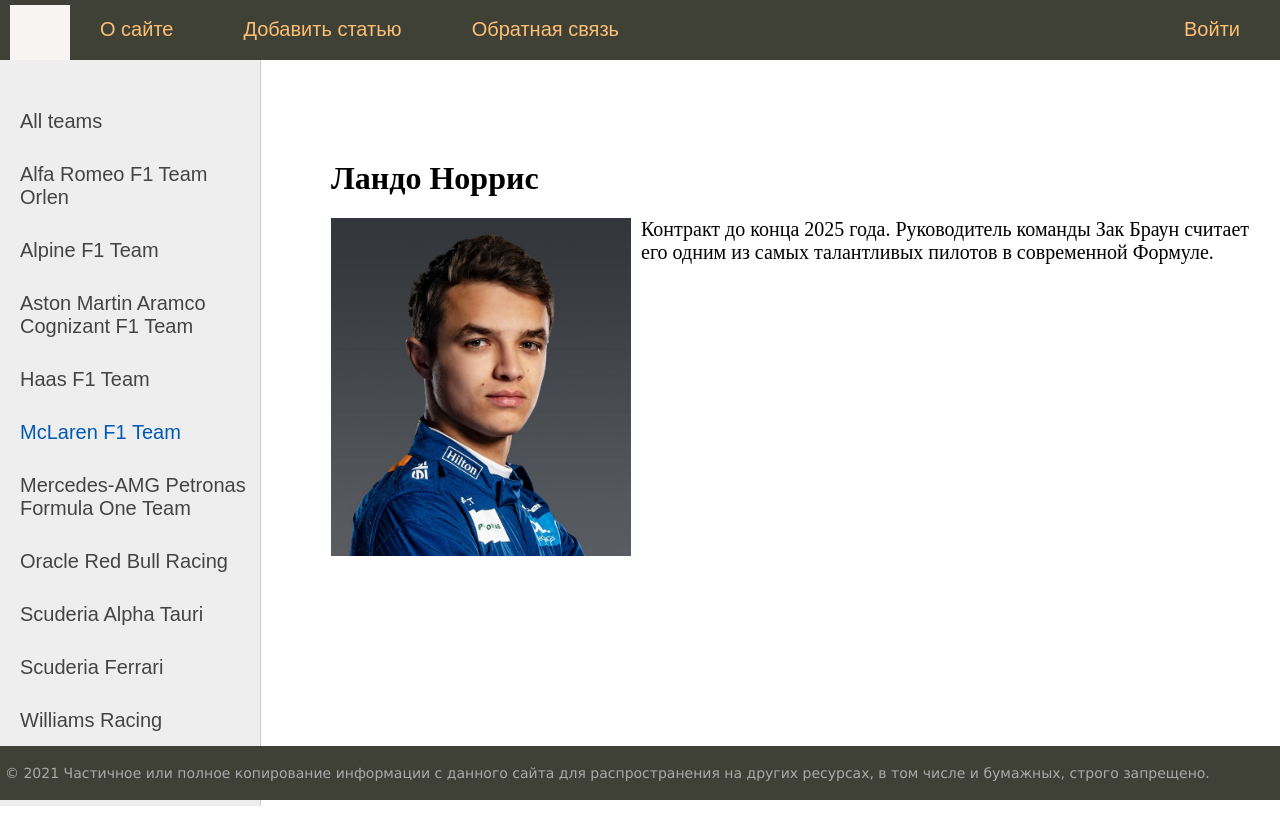
After one commit to SeriyyKust/FormulaOneSite, a Django app: a page that uses season/templates/season/base.html in a window 1280 px wide. The commit adds this page. Run offline with Django 4.2, Linux system fonts and the light colour scheme; data comes from the database, SQL or seed files in the repository; both versions use the stored data as it was after the commit.

Commit message:
Create MY TAGS, setting urls

```diff
--- a/formulaone/urls.py
+++ b/formulaone/urls.py
@@ -17,12 +17,13 @@ from django.conf.urls.static import static
 from django.contrib import admin
 from django.urls import path, include
 
+from season.views import *
 from formulaone import settings
-from season.views import *
+
 
 urlpatterns = [
     path('admin/', admin.site.urls),
-    path('season/', include('season.urls')),
+    path('', include('season.urls')),
 ]
 
 
--- a/season/models.py
+++ b/season/models.py
@@ -4,6 +4,7 @@ from django.urls import reverse
 
 class Drivers(models.Model):
     name = models.CharField(max_length=100, verbose_name="Имя")
+    slug = models.SlugField(max_length=100, unique=True, db_index=True, verbose_name="URL")
     fromCountry = models.CharField(max_length=50, verbose_name="Страна")
     wins = models.IntegerField(verbose_name="Количество подеб")
     content = models.TextField(blank=True, verbose_name="Описание")
@@ -11,13 +12,13 @@ class Drivers(models.Model):
     time_create = models.DateTimeField(auto_now_add=True, verbose_name="Время создания статьи")
     time_update = models.DateTimeField(auto_now=True, verbose_name="Время последнего обновления")
     is_published = models.BooleanField(default=True, verbose_name="Публикация")
-    teams = models.ForeignKey('Teams', on_delete=models.PROTECT, null=True, verbose_name="Команда")
+    teams = models.ForeignKey('Teams', on_delete=models.PROTECT, verbose_name="Команда")
 
     def __str__(self):
         return self.name
 
     def get_absolute_url(self):
-        return reverse('post', kwargs={'t_id': self.pk})
+        return reverse('driver', kwargs={'driver_slug': self.slug})
 
     class Meta:
         verbose_name = "Гонщики"
@@ -27,10 +28,14 @@ class Drivers(models.Model):
 
 class Teams(models.Model):
     name = models.CharField(max_length=100, db_index=True, verbose_name="Команда")
+    slug = models.SlugField(max_length=100, unique=True, db_index=True, verbose_name="URL")
 
     def __str__(self):
         return self.name
 
+    def get_absolute_url(self):
+        return reverse('team', kwargs={'tm_slug': self.slug})
+
     class Meta:
         verbose_name = "Команды"
         verbose_name_plural = "Команды"
--- a/season/templates/season/base.html
+++ b/season/templates/season/base.html
@@ -1,4 +1,5 @@
 {% load static %}
+{% load season_tags %}
 <!DOCTYPE html>
 <html>
 <head>
@@ -39,13 +40,7 @@
 			<li ><a href="{% url 'home' %}">All teams</a></li>
 		{% endif %}
 
-		{% for team in teams %}
-			{% if team.pk == team_selected %}
-				<li class="selected">{{team.name}}</li>
-			{% else %}
-				<li><a href="{{team.get_absolute_url}}">{{team.name}}</a></li>
-			{% endif %}
-		{% endfor %}
+		{% show_teams 'name' team_selected %}
 	</ul>
 </td>
 <!-- Конец Sidebar'а -->
--- /dev/null
+++ b/season/templates/season/driver.html
@@ -0,0 +1,11 @@
+{% extends 'season/base.html' %}
+
+{% block content %}
+<h1>{{drivers.name}}</h1>
+
+{% if drivers.photo %}
+<p><img class="img-article-left" src="{{drivers.photo.url}}"></p>
+{% endif %}
+
+{{drivers.content|linebreaks}}
+{% endblock %}
--- /dev/null
+++ b/season/templates/season/list_teams.html
@@ -0,0 +1,7 @@
+{% for team in teams %}
+		{% if team.pk == t_selected %}
+			<li class="selected">{{team.name}}</li>
+		{% else %}
+			<li><a href="{{ team.get_absolute_url }}">{{team.name}}</a></li>
+		{% endif %}
+{% endfor %}
--- /dev/null
+++ b/season/templatetags/season_tags.py
@@ -0,0 +1,13 @@
+from django import template
+from season.models import *
+
+register = template.Library()
+
+@register.inclusion_tag('season/list_teams.html')
+def show_teams(sort=None, t_selected=0):
+    if not sort:
+        teams = Teams.objects.all()
+    else:
+        teams = Teams.objects.order_by(sort)
+
+    return {'teams': teams, 't_selected': t_selected}
--- a/season/urls.py
+++ b/season/urls.py
@@ -7,5 +7,6 @@ urlpatterns = [
     path('addpage/', addpage, name='add_page'),
     path('contact/', contact, name='contact'),
     path('login/', login, name='login'),
-    path('post/<int:t_id>/', show_post, name='post'),
+    path('driver/<slug:driver_slug>/', show_post, name='driver'),
+    path('team/<slug:tm_slug>/', show_team, name='team'),
 ]
--- a/season/views.py
+++ b/season/views.py
@@ -1,4 +1,4 @@
-from django.shortcuts import render
+from django.shortcuts import render, get_object_or_404
 from django.http import HttpResponse, Http404
 from .models import *
 
@@ -11,10 +11,8 @@ menu = [{'title': "О сайте", 'url_name': 'about'},
 
 def base_page(request):
     drivers = Drivers.objects.all()
-    teams = Teams.objects.all()
     context = {
         'drivers': drivers,
-        'teams': teams,
         'menu': menu,
         'title': 'Main Page',
         'team_selected': 0
@@ -22,19 +20,28 @@ def base_page(request):
     return render(request, 'season/base_page.html', context=context)
 
 
-def show_post(request, t_id):
-    drivers = Drivers.objects.filter(id=t_id)
-    teams = Teams.objects.all()
+def show_post(request, driver_slug):
+    drivers = get_object_or_404(Drivers, slug=driver_slug)
+    context = {
+        'drivers': drivers,
+        'menu': menu,
+        'title': drivers.name,
+        'team_selected': drivers.teams_id,
+    }
+    print(context)
+    return render(request, 'season/driver.html', context=context)
 
-    if len(drivers) == 0:
-        raise Http404()
+
+def show_team(request, tm_slug):
+    team = Teams.objects.get(slug=tm_slug)
+    drivers = Drivers.objects.filter(teams_id=team.pk)
+
 
     context = {
         'drivers': drivers,
-        'teams': teams,
         'menu': menu,
-        'title': 'Driver',
-        'team_selected': t_id
+        'title': team.name,
+        'team_selected': team.pk
     }
     return render(request, 'season/base_page.html', context=context)
 
```
Also changed, not shown: season/admin.py (+9 -1 lines), db.sqlite3, media/photos/2022/04/02/LuisHemilton_MvUp9Eg.jpg (added), media/photos/2022/04/02/MaxFertapen_SPAYnnU.jpeg (added), media/photos/2022/04/02/Даниэль_Риккардо.jpg (added), media/photos/2022/04/02/ДжорджРассел.jpg (added), media/photos/2022/04/02/Ландо_Норрис.jpg (added), media/photos/2022/04/02/СерхиоПерес.jpg (added), season/migrations/0001_initial.py, season/migrations/0002_teams_drivers_teams.py (deleted), season/migrations/0003_alter_drivers_options_alter_teams_options_and_more.py (deleted), season/templatetags/__init__.py (added).
